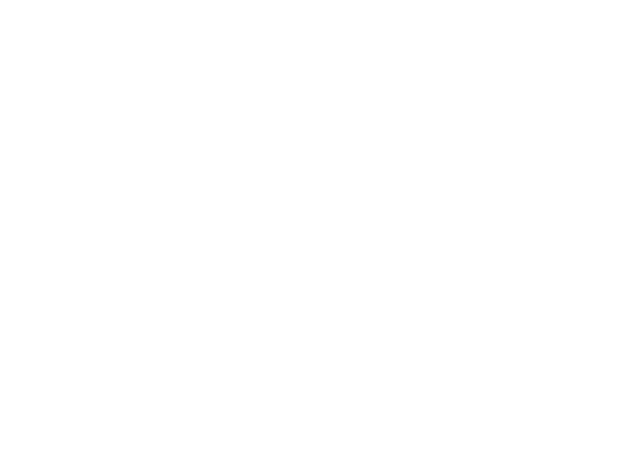
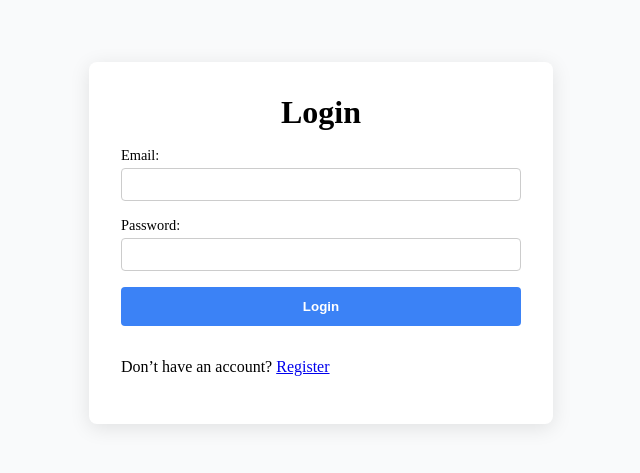
Before and after one commit to maurymartinez/online-bookstore-frontend, a React (Vite) app: page /login in a window 1280 px wide. Shown: the part 165-638 px from the top of the page, without its empty margins (319-959 px from the left). Built offline with nearby package versions, Linux system fonts and the light colour scheme.

Commit message:
Fix login router

```diff
--- a/src/app/shared/router/RedirectIfAuthenticated.tsx
+++ b/src/app/shared/router/RedirectIfAuthenticated.tsx
@@ -1,9 +1,8 @@
 import { useSelector } from 'react-redux';
-import { Navigate } from 'react-router-dom';
+import { Navigate, Outlet  } from 'react-router-dom';
 import type { RootState } from '../../state/store';
-import type { JSX } from 'react';
 
-export default function RedirectIfAuthenticated({ children }: { children: JSX.Element }) {
-    const token = useSelector((state: RootState) => state.auth.token);
-    return token ? <Navigate to="/books" /> : children;
+export default function RedirectIfAuthenticated() {
+    const token = useSelector((state: RootState) => state.auth.token)
+    return token ? <Navigate to="/books" replace /> : <Outlet />
 }
```
